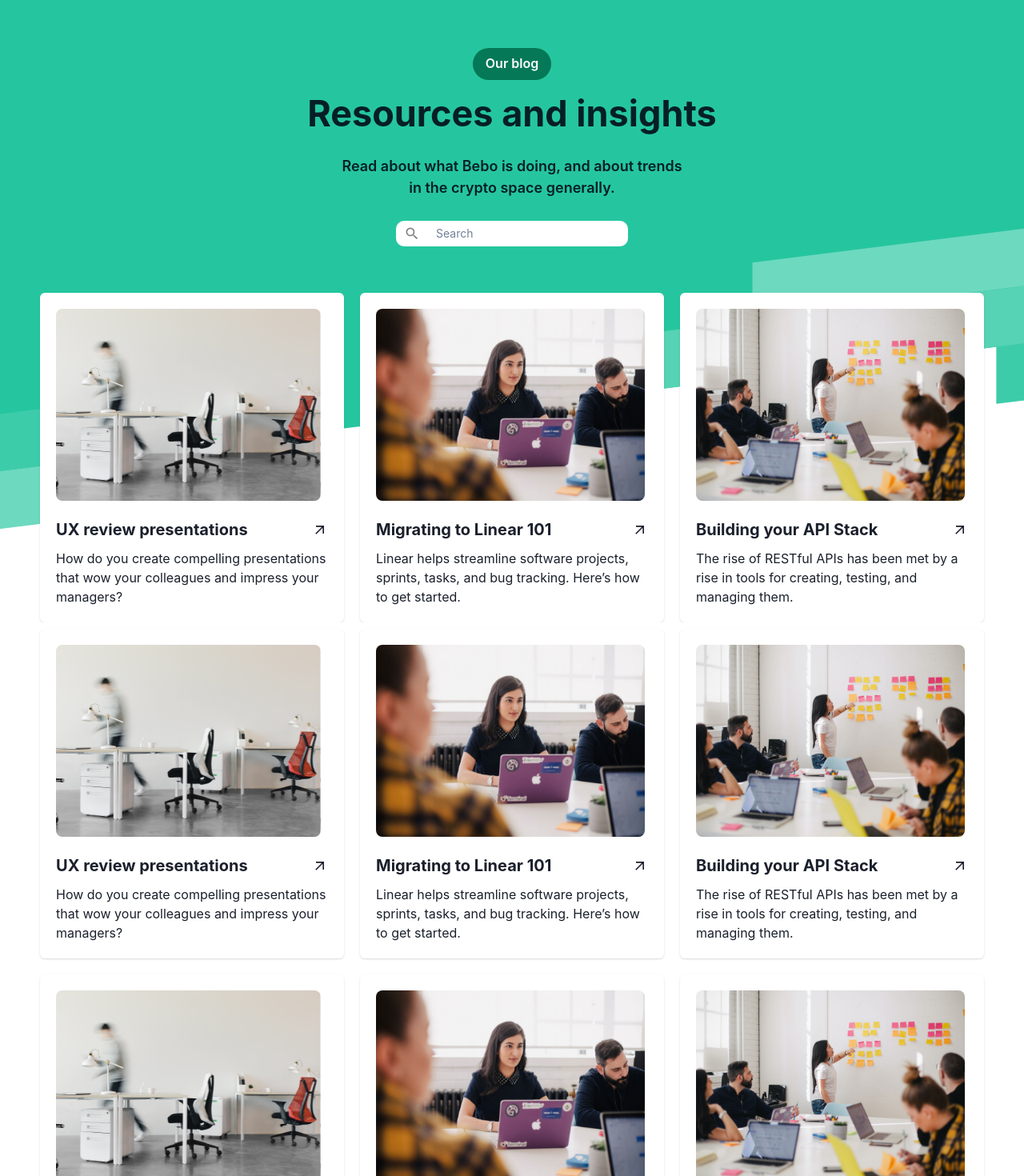
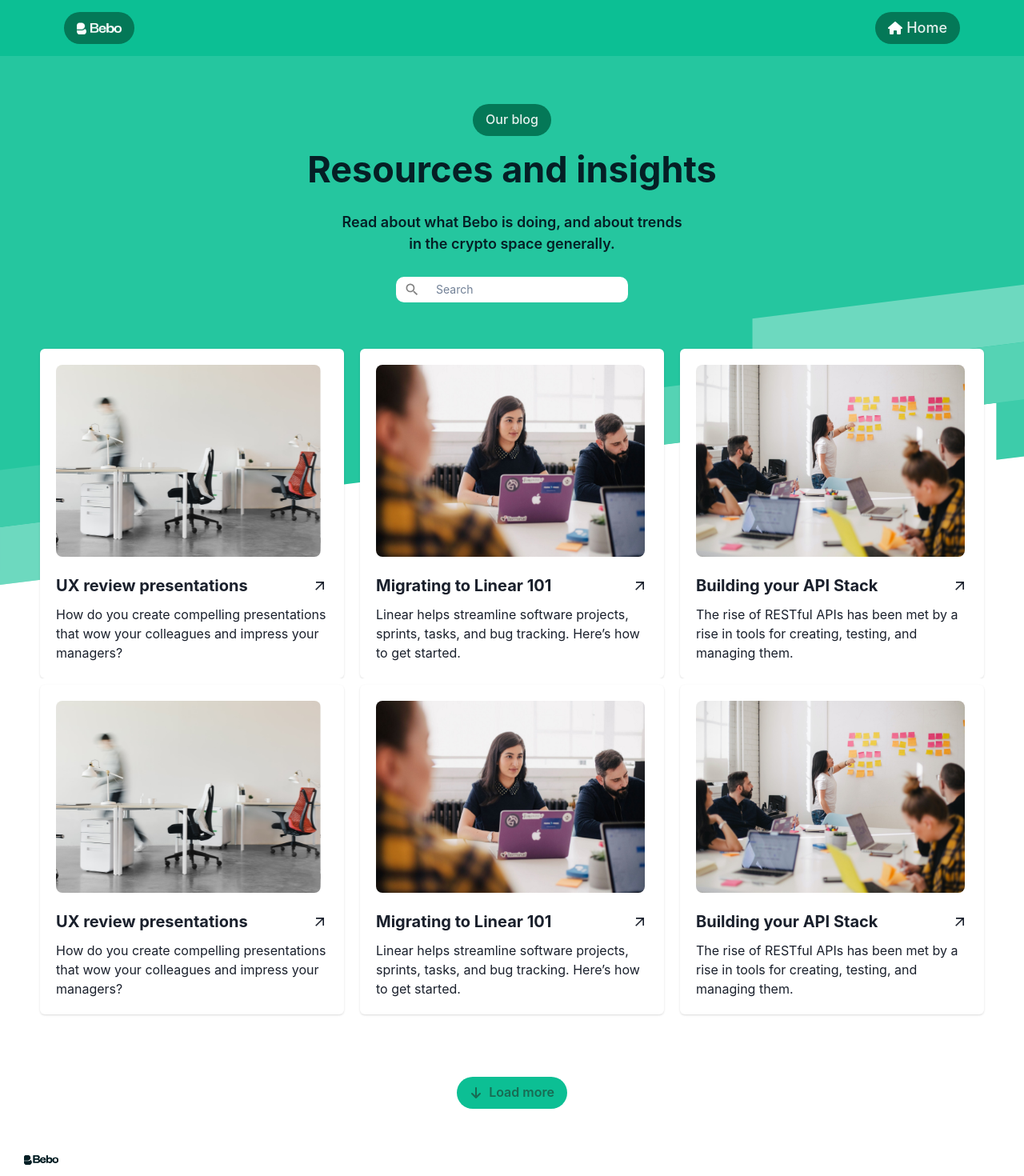
Before and after one commit to Tradewithbebo/tradeWithbeboBlog, a Next.js app: page /Blog in a window 1280 px wide. Shown: the top 1470 px of the page at 80% size. Built offline with nearby package versions, Linux system fonts and the light colour scheme.

Commit message:
Added changes

```diff
--- a/src/app/Blog/page.tsx
+++ b/src/app/Blog/page.tsx
@@ -14,19 +14,37 @@ import {
 } from "@chakra-ui/react";
 import { motion, useAnimation, useInView } from "framer-motion";
 // import Link from "next/link";
-import React, { useEffect, useRef } from "react";
+import React, { useEffect, useRef, useState } from "react";
 import { AttentionSeeker, Fade } from "react-awesome-reveal";
 import { MdSearch } from "react-icons/md";
 import Blogcard from "../components/Blogcard";
 import { blog, subblog } from "../components/blogcontent";
 import Footer from "../Footer";
+import Blognav from "../Blognav";
+import { FaArrowDown } from "react-icons/fa6";
 // import page from './page';
 
 export default function page() {
+  // Number of items to show initially and per load more click
+  const ITEMS_PER_PAGE = 3;
+  // eslint-disable-next-line react-hooks/rules-of-hooks
+  const [visibleItems, setVisibleItems] = useState(ITEMS_PER_PAGE);
 
+  const handleLoadMore = () => {
+    setVisibleItems((prevVisibleItems) => prevVisibleItems + ITEMS_PER_PAGE);
+  };
   return (
-
-    <VStack height="full" w={"full"} cursor={"pointer"} bg={'white'}>
+    <VStack height="full" w={"full"} cursor={"pointer"} bg={"white"}>
+      <Box
+        w={"full"}
+        position="sticky"
+        top={"0px"}
+        left="0"
+        width="100%"
+        zIndex="1000"
+      >
+        <Blognav />
+      </Box>
       <Box
         // bg={'#6ee7b7'}
         overflow={"hidden"}
@@ -42,19 +60,21 @@ export default function page() {
         backgroundRepeat="no-repeat"
         pt={["35px", "60px"]}
         // boxSize={'100%'}
-        px={{base:"30px", lg:"50px",md:'30px'}}
+        px={{ base: "30px", lg: "50px", md: "30px" }}
         // pl={'800px'}
       >
         <VStack w={"full"} display={"flex"} justifyContent={"center"}>
           <Box>
             <Fade direction="up" triggerOnce={true}>
               <Button
-              color={"white"}
+                // color={"white"}
                 bg={"#047857"}
-              fontWeight={"600"}
-              fontSize={"16px"}
+                fontWeight={"500"}
+                fontSize={"18px"}
+                color={"#FFFFFFE5"}
                 _hover={""}
                 rounded={"20px"}
+                size={["sm", "md"]}
               >
                 Our blog
               </Button>
@@ -111,7 +131,6 @@ export default function page() {
               px={"10px"}
               // borderColor={"#9ca3af"}
             >
-
               <Box>
                 <MdSearch size={"20px"} color="grey" />
               </Box>
@@ -120,56 +139,91 @@ export default function page() {
                   border={"none"}
                   size={"sm"}
                   placeholder="Search"
-                 focusBorderColor='transparent'
+                  focusBorderColor="transparent"
                 />
               </Box>
             </HStack>
           </Fade>
-          <SimpleGrid pb={['','']}
-          pt={'50px'}
-      templateColumns={['repeat(1, 1fr)','repeat(3, 1fr)']}
+          <SimpleGrid
+            pb={["", ""]}
+            pt={"50px"}
+            templateColumns={["repeat(1, 1fr)", "repeat(3, 1fr)"]}
             justifyContent={"center"}
             gap={{ lg: "20px", md: "14px", base: "14px" }}
             alignItems={"center"}
           >
-
             {subblog.map((blog, index) => (
               <GridItem colSpan={1} key={index}>
-            <Fade direction={index===0?"left":index===1?'up':'right'} triggerOnce={true}>
+                <Fade
+                  direction={
+                    index === 0 ? "left" : index === 1 ? "up" : "right"
+                  }
+                  triggerOnce={true}
+                >
                   <Blogcard
                     src={blog.image}
                     content={blog.content}
                     title={blog.title}
-          /></Fade>
+                  />
+                </Fade>
               </GridItem>
             ))}
           </SimpleGrid>
         </VStack>
-
       </Box>
-      <SimpleGrid pb={['45px','70px']}
+      <SimpleGrid
+        pb={["45px", "70px"]}
         //   pt={'50px'}
-      templateColumns={['repeat(1, 1fr)','repeat(3, 1fr)']}
+        templateColumns={["repeat(1, 1fr)", "repeat(3, 1fr)"]}
         justifyContent={"center"}
-
         gap={{ lg: "20px", md: "14px", base: "14px" }}
         alignItems={"center"}
-       px={{base:"30px", lg:"50px",md:'15px'}}
-       w={'full'}
+        px={{ base: "30px", lg: "50px", md: "15px" }}
+        w={"full"}
       >
-
-      {blog.map((blog, index) => (
-        <GridItem colSpan={1} key={index}   w={'full'} >
-            <Fade direction={index%2===0?"up":index%3===0?'right':'left'} triggerOnce={true}>
+        {blog.slice(0, visibleItems).map((blog, index) => (
+          <GridItem colSpan={1} key={index} w={"full"}>
+            <Fade
+              direction={
+                index % 2 === 0 ? "up" : index % 3 === 0 ? "right" : "left"
+              }
+              triggerOnce={true}
+            >
               <Blogcard
                 src={blog.image}
                 content={blog.content}
                 title={blog.title}
-          /></Fade>
+              />
+            </Fade>
           </GridItem>
         ))}
       </SimpleGrid>
-    <Footer slideotwo={''}/>
+      {visibleItems < blog.length && (
+        <Fade direction="up" triggerOnce={true}>
+          <Box>
+            <Button
+              bg={"#0CBF94"}
+              color={"#186B53"}
+              onClick={handleLoadMore}
+              rounded={"20px"}
+            >
+              {" "}
+              <AttentionSeeker
+                effect="shakeY"
+                duration={4000}
+                className="animate__animated animate__shakeY animate__infinite "
+              >
+                <Box><FaArrowDown /></Box>
+
+              </AttentionSeeker>{" "}
+              &nbsp; Load more{" "}
+            </Button>
+          </Box>
+        </Fade>
+      )}
+      <Box w={"full"}>
+        <Footer slideotwo={""} />
+      </Box>
     </VStack>
   );
 }
--- /dev/null
+++ b/src/app/Blognav.tsx
@@ -0,0 +1,69 @@
+import { Box, Button, HStack, Image, Text } from "@chakra-ui/react";
+import Link from "next/link";
+import React from "react";
+import Home from "./page";
+import { FaHouse } from "react-icons/fa6";
+
+export default function Blognav() {
+  return (
+    <Box w={"full"} bg={"#0CBF94"} py={["15px"]} px={['20px',"80px"]} mb={"-8px"}>
+      <HStack gap={[]}>
+        <Box flex={[1]} >
+          <Button
+            color={"white"}
+            bg={"#047857"}
+            fontWeight={"600"}
+            fontSize={"16px"}
+            _hover={""}
+            rounded={"20px"}
+            size={['sm',"md"]}
+          >
+            {" "}
+            <Link href={"/"}>
+              <HStack gap={"5px"}>
+                <Image
+                  height="15px"
+                  width="12px"
+                  objectFit="cover"
+                  src="/image/logo.png"
+                  alt="Bebo"
+                />
+                <Box height="13px" width="39px">
+                  <Image src="/image/Bebo.png" alt="Bebo" />
+                </Box>
+              </HStack>
+            </Link>
+          </Button>
+        </Box>
+        <Box>
+          <Box>
+            <Button
+              color={"white"}
+              bg={"#047857"}
+              fontWeight={"600"}
+              fontSize={"16px"}
+              _hover={""}
+              rounded={"20px"}
+              size={['sm',"md"]}
+            >
+              {" "}
+              <Link href={"/"}>
+                <HStack gap={"5px"}>
+                  {" "}
+                  <FaHouse color="white" size={"18px"} />
+                  <Text
+                    fontWeight={"500"}
+                    fontSize={"18px"}
+                    color={"#FFFFFFE5"}
+                  >
+                    Home
+                  </Text>
+                </HStack>
+              </Link>
+            </Button>
+          </Box>
+        </Box>
+      </HStack>
+    </Box>
+  );
+}
--- a/src/app/Footer.tsx
+++ b/src/app/Footer.tsx
@@ -108,12 +108,12 @@ export default function Footer({ slideotwo }: { slideotwo: any }) {
       display={"flex"}
       justifyContent={"center"}
       alignContent={"center"}
-      pt={["50px", "100px"]}
+      pt={["50px", "50px"]}
     >
       <SimpleGrid
         columns={2}
         w={"full"}
-        px={{ lg: "140px", md: "20px", base: "10px" }}
+        px={{ lg: "30px", md: "20px", base: "10px" }}
       >
         <GridItem colSpan={[2,1]}>
           <HStack gap={"1px"} mb={["12px", "50px"]}>
@@ -294,7 +294,7 @@ export default function Footer({ slideotwo }: { slideotwo: any }) {
         </GridItem>
       </SimpleGrid>
     </Box>
-    </Box><Box display={['block','none']}>
+    </Box><Box display={['block','none']} >
       <Box
       w={"full"}
       display={"flex"}
@@ -424,8 +424,8 @@ export default function Footer({ slideotwo }: { slideotwo: any }) {
           {/* <Divider orientation="horizontal" size={"lg"} /> */}
         {/* </GridItem> */}
         <GridItem colSpan={2} mb={"50px"} w={"full"}>
-          <SimpleGrid columns={2}>
-            <GridItem colSpan={1}>
+          <SimpleGrid columns={2} w={'full'}>
+            <GridItem colSpan={1} display={'flex'} justifyContent={'start'} w={'full'}>
               <HStack>
                 <Box>
                   <AiOutlineCopyrightCircle size={'10px'} />
@@ -463,7 +463,7 @@ export default function Footer({ slideotwo }: { slideotwo: any }) {
               display={['block','none']}
             >
               <HStack  w={"full"}
-              justifyContent={"end"}>
+              justifyContent={"end"} display={'flex'}>
                  <Link href={"https://www.instagram.com/tradewithbebo?igsh=eTRkcXl3d3R4bmRo"}>
                 <Box border={"1px"} p={"5px"} color={"grey"} rounded={"50%"}>
                   <FiInstagram size={'15px'}/>
```
Also changed, not shown: src/app/Navbaar.tsx (+22 -0 lines), src/app/components/Blog.tsx (+39 -10 lines). Lines whose indentation alone changed are shown as unchanged.
